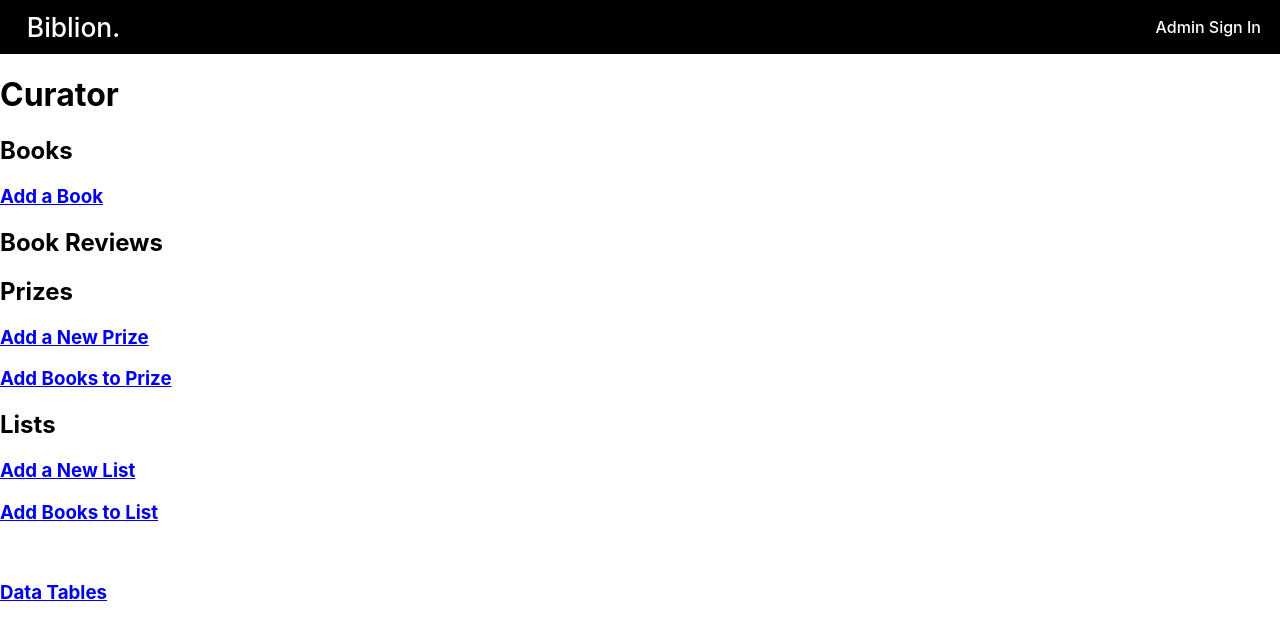
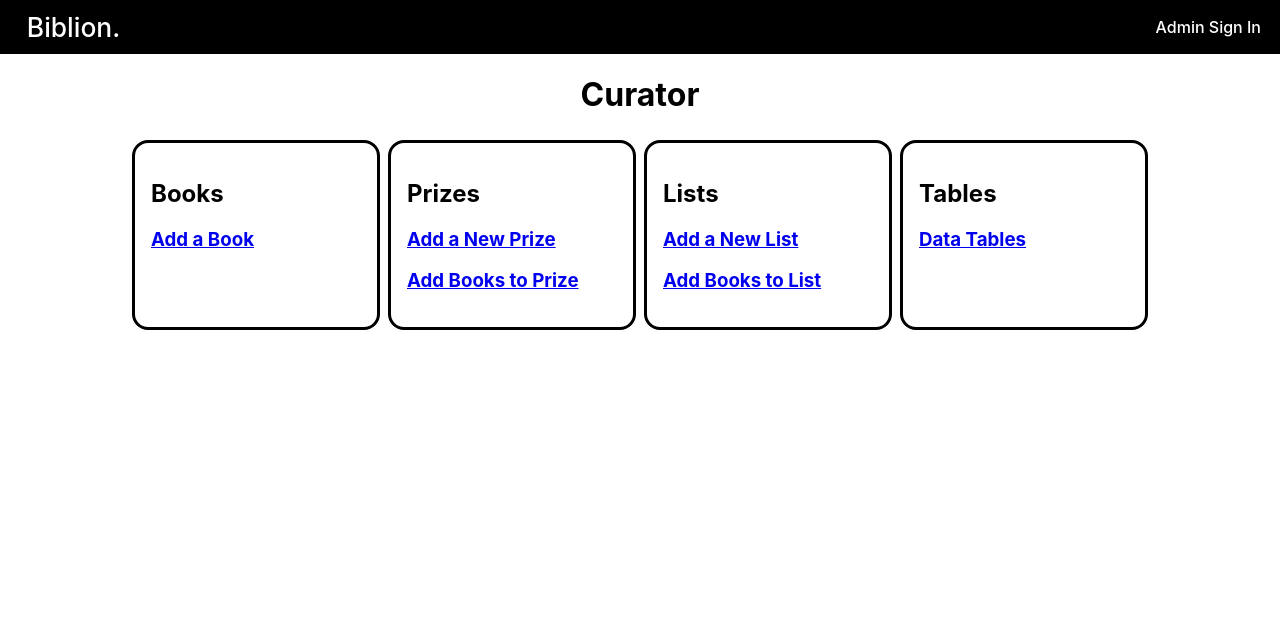
Before and after one commit to rupert-denton/biblion, a React (Create React App) app: page /curator in a window 1280 px wide. Shown: the top 640 px of the page. Built offline with nearby package versions, Linux system fonts and the light colour scheme.

Commit message:
fixed up curator homepage

```diff
--- a/src/components/routes/curator/Curator.jsx
+++ b/src/components/routes/curator/Curator.jsx
@@ -5,16 +5,20 @@ import React from 'react'
 
 export default function Curator() {
   return (
+    <div>
+      <Navbar />
+      <div className="curator-heading-container">
+        <h1 className="heading">Curator</h1>
+      </div>
       <div className="curator-container">
-      <Navbar />
-
-      <h1 className="heading">Curator</h1>
+        <div className="curator-tasks-container">
+          <div className="curator-task">
             <h2 className="subheading">Books</h2>
             <h3 className="curator-link">
               <Link to={'/curator/addbook'}>Add a Book</Link>
             </h3>
-      <h2 className="subheading">Book Reviews</h2>
-
+          </div>
+          <div className="curator-task">
             <h2 className="subheading">Prizes</h2>
             <h3 className="curator-link">
               <Link to={'/curator/addprize'}>Add a New Prize</Link>
@@ -22,6 +26,8 @@ export default function Curator() {
             <h3 className="curator-link">
               <Link to={'/curator/addbooktoprize'}>Add Books to Prize</Link>
             </h3>
+          </div>
+          <div className="curator-task">
             <h2 className="subheading">Lists</h2>
             <h3 className="curator-link">
               <Link to={'/curator/addlist'}>Add a New List</Link>
@@ -29,10 +35,15 @@ export default function Curator() {
             <h3 className="curator-link">
               <Link to={'/curator/addbooktolist'}>Add Books to List</Link>
             </h3>
-      <br></br>
+          </div>
+          <div className="curator-task">
+            <h2 className="subheading">Tables</h2>
             <h3 className="curator-link">
               <Link to={'/curator/dashboard'}>Data Tables</Link>
             </h3>
           </div>
+        </div>
+      </div>
+    </div>
   )
 }
--- a/src/components/routes/curator/curator_routes/GlobalStyles.css
+++ b/src/components/routes/curator/curator_routes/GlobalStyles.css
@@ -1,5 +1,26 @@
 .curator-container{
   width: 100%;
+  display: flex;
+  justify-content: center;
+}
+
+
+.curator-heading-container{
+  display: flex;
+  justify-content: center;
+}
+
+.curator-tasks-container{
+  display: grid;
+  grid-template-columns: 1fr 1fr 1fr 1fr;
+  width: 80%;
+}
+
+.curator-task{
+  border: solid;
+    padding: 1rem;
+    border-radius: 1rem;
+    margin: .25rem;
 }
 
 .form-container{
@@ -32,3 +53,13 @@
   justify-content: space-between;
   flex-direction: row;
 }
+
+@media only screen
+  and (max-device-width: 480px){
+    .curator-tasks-container{
+      display: grid;
+      grid-template-columns: 1fr;
+      width: 90%;
+    }
+
+  }
```
Lines whose indentation alone changed are shown as unchanged.
